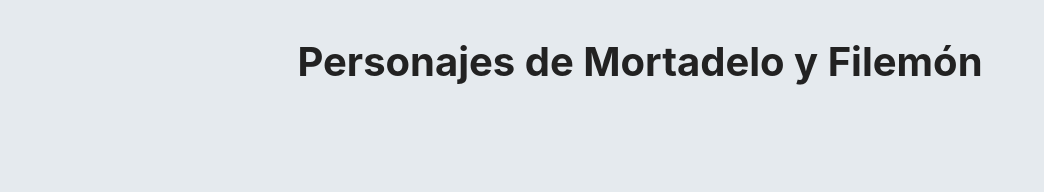
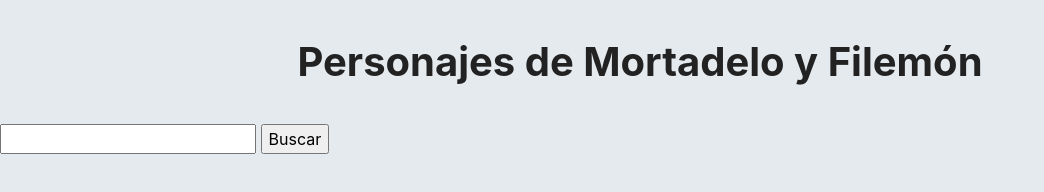
Before and after one commit to jkuweb/app-personajes-mortadelo, a website built with Vite: page src/index.html in a window 1280 px wide. Shown: the whole page, without its empty margins (0-1044 px from the left). Built offline with nearby package versions, Linux system fonts and the light colour scheme; files whose address does not match are found by name.

Commit message:
añádido el formulario de búsqueda en el html

```diff
--- a/src/index.html
+++ b/src/index.html
@@ -9,10 +9,16 @@
     <title>Mortadelo y Filemon</title>
   </head>
   <body>
-    <headeri class="cabecera">
+    <header class="cabecera">
       <h1 class="cabecera__h1">Personajes de Mortadelo y Filemón</h1>
-    </headeri>
+    </header>
     <main>
+      <section id="busqueda">
+        <form id="formulario">
+          <input type="text" id="caja-busqueda" />
+          <button type="submit">Buscar</button>
+        </form>
+      </section>
       <section id="listado-personajes" class="listado-personajes"></section>
     </main>
     <script type="module" src="./personajes/personajes-listado.ts"></script>
```
